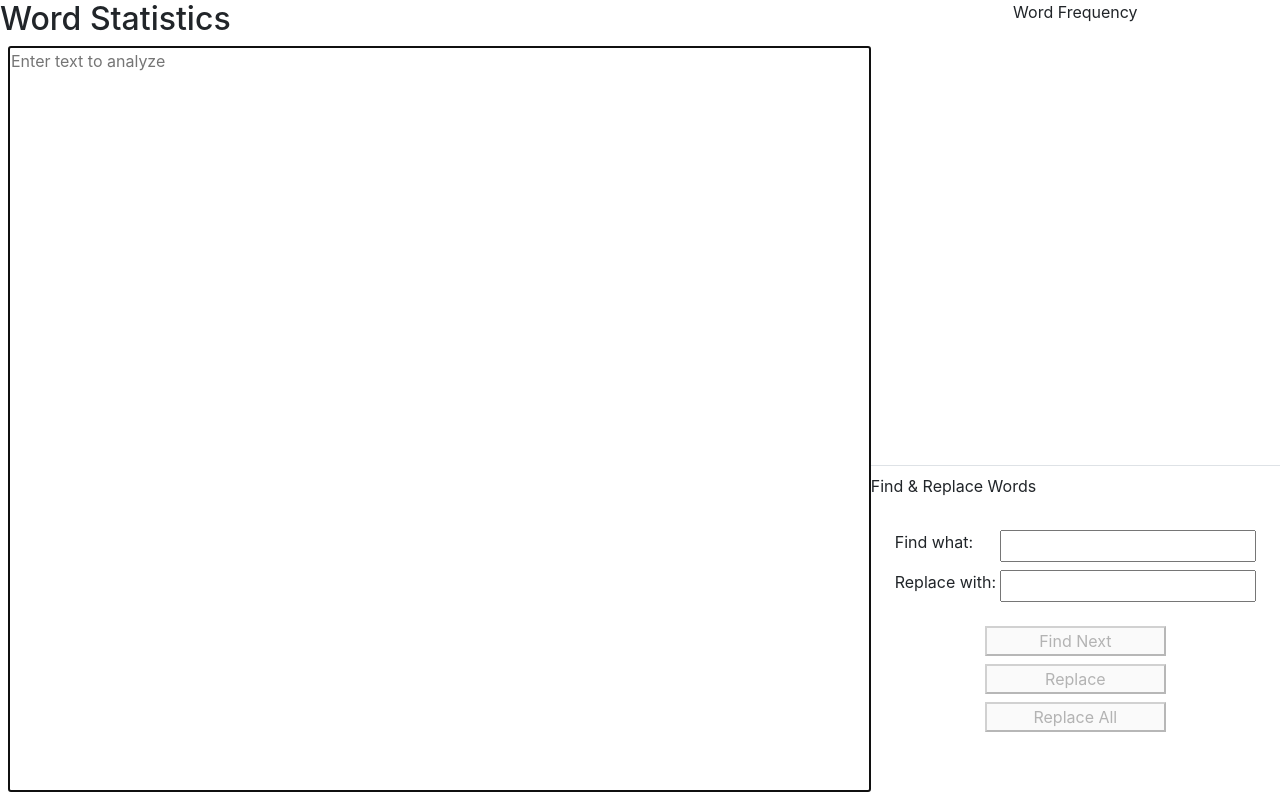
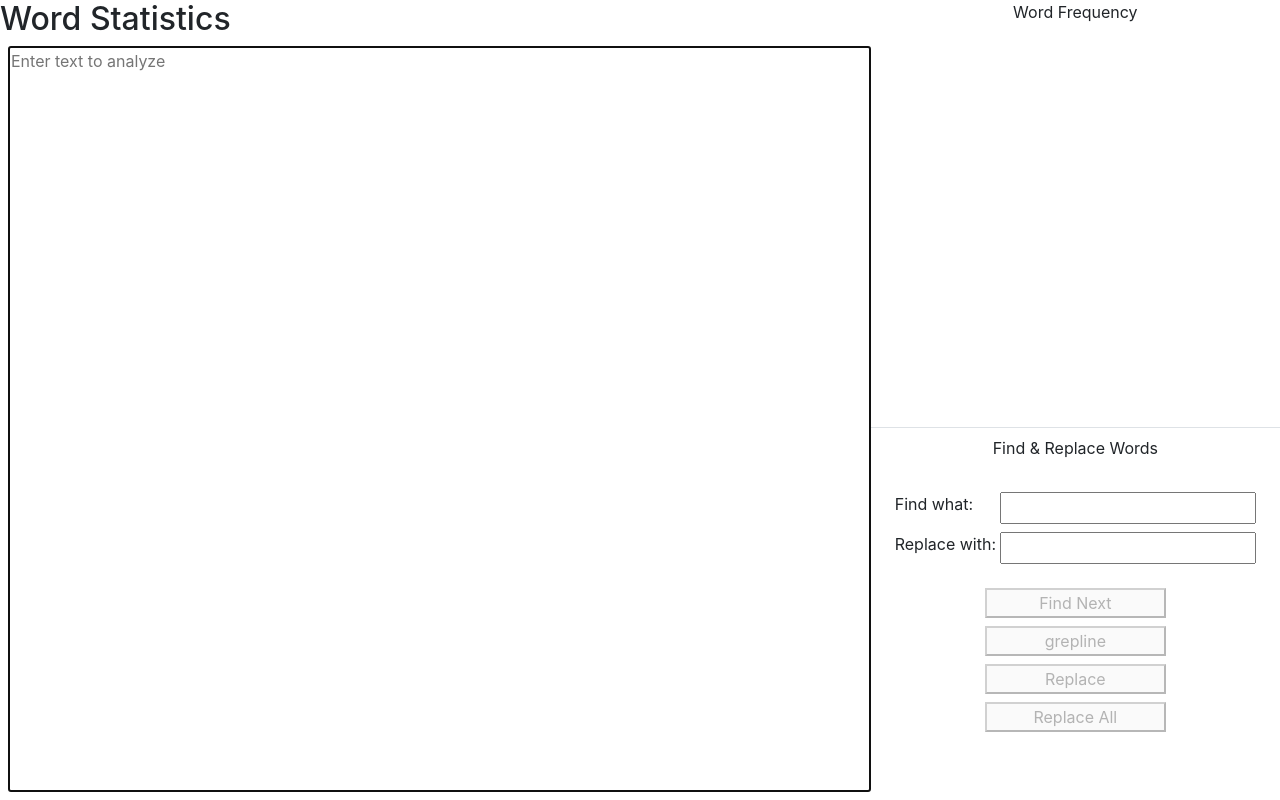
Before and after one commit to camcamfresh/word-statistics, a React (Create React App) app: page / in a window 1280 px wide. Built offline with nearby package versions, Linux system fonts and the light colour scheme.

Commit message:
Add grepline

```diff
--- a/src/App.css
+++ b/src/App.css
@@ -6,4 +6,5 @@ h1 {
 
 textarea {
 	resize: none;
+	white-space: nowrap;
 }
--- a/src/App.jsx
+++ b/src/App.jsx
@@ -27,7 +27,7 @@ function App() {
 				<h2>Word Statistics</h2>
 				<div className='d-flex flex-row flex-fill overflow-auto'>
 					<textarea
-						className='flex-grow-1 ml-2 mb-2'
+						className='flex-grow-1 ml-2 mb-2 overflow-scroll'
 						data-testid='text-input'
 						onInput={(event) => setText(event.target.value)}
 						onKeyDown={(event) => handleTabEvent(event, setText)}
@@ -94,6 +94,7 @@ export function setSelectedText(textArea, startPosition, endPosition = startPosi
 	const savedText = textArea.current.value;
 	textArea.current.value = savedText.slice(0, endPosition);
 	textArea.current.scrollTop = textArea.current.scrollHeight;
+	textArea.current.scrollLeft = textArea.current.scrollWidth;
 	textArea.current.value = savedText;
 
 	textArea.current.setSelectionRange(startPosition, endPosition);
--- a/src/Replace.jsx
+++ b/src/Replace.jsx
@@ -1,4 +1,4 @@
-import { useState } from 'react';
+import React, { useState } from 'react';
 
 function Replace({ text, setText, selection, setSelection }) {
 	const [search, setSearch] = useState('');
@@ -12,7 +12,7 @@ function Replace({ text, setText, selection, setSelection }) {
 		isInvalidSearch || replace === '' || replace.match(delimeterRegex);
 
 	return (
-		<div>
+		<div className='d-flex flex-column'>
 			<label className='align-self-center'>Find &amp; Replace Words</label>
 			<div className='d-flex flex-column overflow-auto mb-2 p-4'>
 				<div className='d-flex justify-content-between mb-2'>
@@ -41,6 +41,13 @@ function Replace({ text, setText, selection, setSelection }) {
 					}
 				>
 					Find Next
+				</button>
+				<button
+					className='align-self-center mb-2 w-50'
+					disabled={isInvalidSearch}
+					onClick={() => onFindAll(search, text, setResult)}
+				>
+					grepline
 				</button>
 				<button
 					className='align-self-center mb-2 w-50'
@@ -75,7 +82,11 @@ function Replace({ text, setText, selection, setSelection }) {
 				>
 					Replace All
 				</button>
-				<div className='align-self-center pt-1'>
+				<div
+					className='align-self-center text-center pt-1'
+					data-testid='result-text'
+					id='result-text'
+				>
 					<span disabled>&nbsp;</span>
 					{result}
 				</div>
@@ -93,6 +104,41 @@ export function onFindNext(search, text, selection, setSelection, setResult) {
 	} else {
 		setResult('No results found.');
 	}
+}
+
+export function onFindAll(search, text, setResult) {
+	const searchRegex = getSearchRegex(search, false, true);
+	if (!text.match(searchRegex)) {
+		setResult('No results found.');
+		return;
+	}
+
+	const lines = text
+		.split('\n')
+		.map((line, index) => line.match(searchRegex) && ++index)
+		.filter((index) => !!index);
+
+	setResult(
+		<>
+			Word found on the following line(s):
+			{lines.map((line, index) => {
+				let text = line;
+				if (index + 1 !== lines.length) {
+					text += ', ';
+				}
+
+				if (index % 10 === 0) {
+					return (
+						<React.Fragment key={text}>
+							<br />
+							{text}
+						</React.Fragment>
+					);
+				}
+				return text;
+			})}
+		</>
+	);
 }
 
 export function findNext(search, text, selection) {
```
Also changed, not shown: requirements.txt, 2 other files (tests, documents, lock files or other folders).
